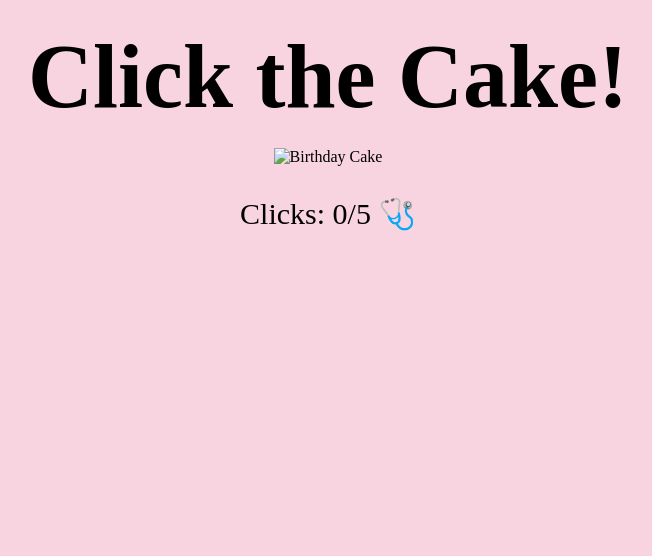
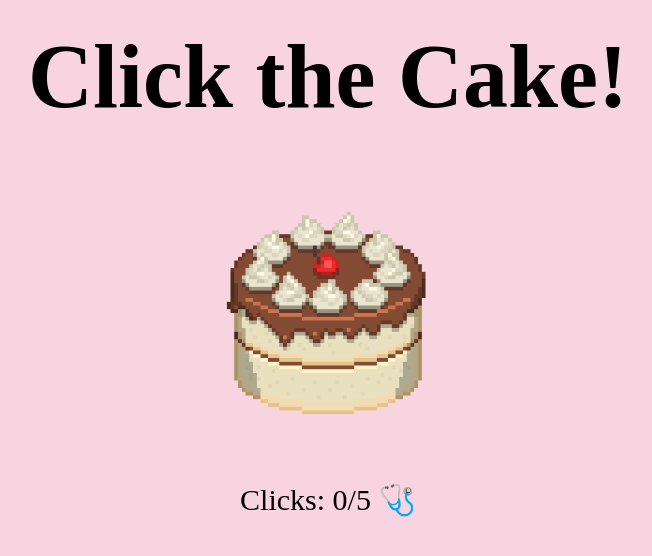
Before and after one commit to MoamenMostafa00/gift-2, a plain HTML site: page index.html in a window 1280 px wide. Shown: the whole page, without its empty margins (312-964 px from the left). Drawn offline with Linux system fonts and the light colour scheme; a web font is replaced by a local one.

Commit message:
Update index.html

```diff
--- a/index.html
+++ b/index.html
@@ -12,10 +12,11 @@
 <body>
     <div class="container">
         <h1 style="margin: 20px;">Click the Cake!</h1>
-        <img id="cake" src="Images/cake.png" alt="Birthday Cake" onclick="decorateCake()">
+        <img id="cake" src="cake.png" alt="Birthday Cake" onclick="decorateCake()">
         <p id="clicks">Clicks: 0/5 🩺</p>
     </div>
     <script src="script.js"></script>
 </body>
 
+
 </html>
```
